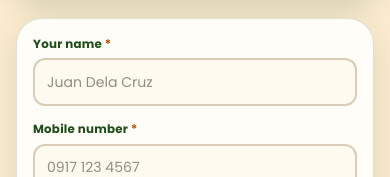
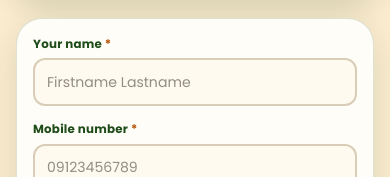
Before and after one commit to Ritzqtt/CJFoodieSarap, a React (Vite) app: page / in a window 390 px wide. Shown: the part 11823-12000 px from the top of the page. Built offline with nearby package versions, Linux system fonts and the light colour scheme.

Commit message:
feat: update mobile number validation message and placeholders for clarity

```diff
--- a/src/components/InquiryForm.jsx
+++ b/src/components/InquiryForm.jsx
@@ -57,7 +57,7 @@ function validate(values) {
 
   const digits = values.mobile.replace(/\D/g, '')
   if (!/^(09\d{9}|639\d{9})$/.test(digits)) {
-    errors.mobile = 'Enter a valid PH mobile number, e.g. 0917 123 4567.'
+    errors.mobile = 'Enter a valid PH mobile number, e.g. 09123456789.'
   }
 
   if (!values.date) {
@@ -352,7 +352,7 @@ export default function InquiryForm() {
                     name="name"
                     type="text"
                     autoComplete="name"
-                    placeholder="Juan Dela Cruz"
+                    placeholder="Firstname Lastname"
                     value={values.name}
                     onChange={handleChange}
                     aria-invalid={Boolean(errors.name)}
@@ -368,7 +368,7 @@ export default function InquiryForm() {
                     type="tel"
                     inputMode="tel"
                     autoComplete="tel"
-                    placeholder="0917 123 4567"
+                    placeholder="09123456789"
                     value={values.mobile}
                     onChange={handleChange}
                     aria-invalid={Boolean(errors.mobile)}
```
